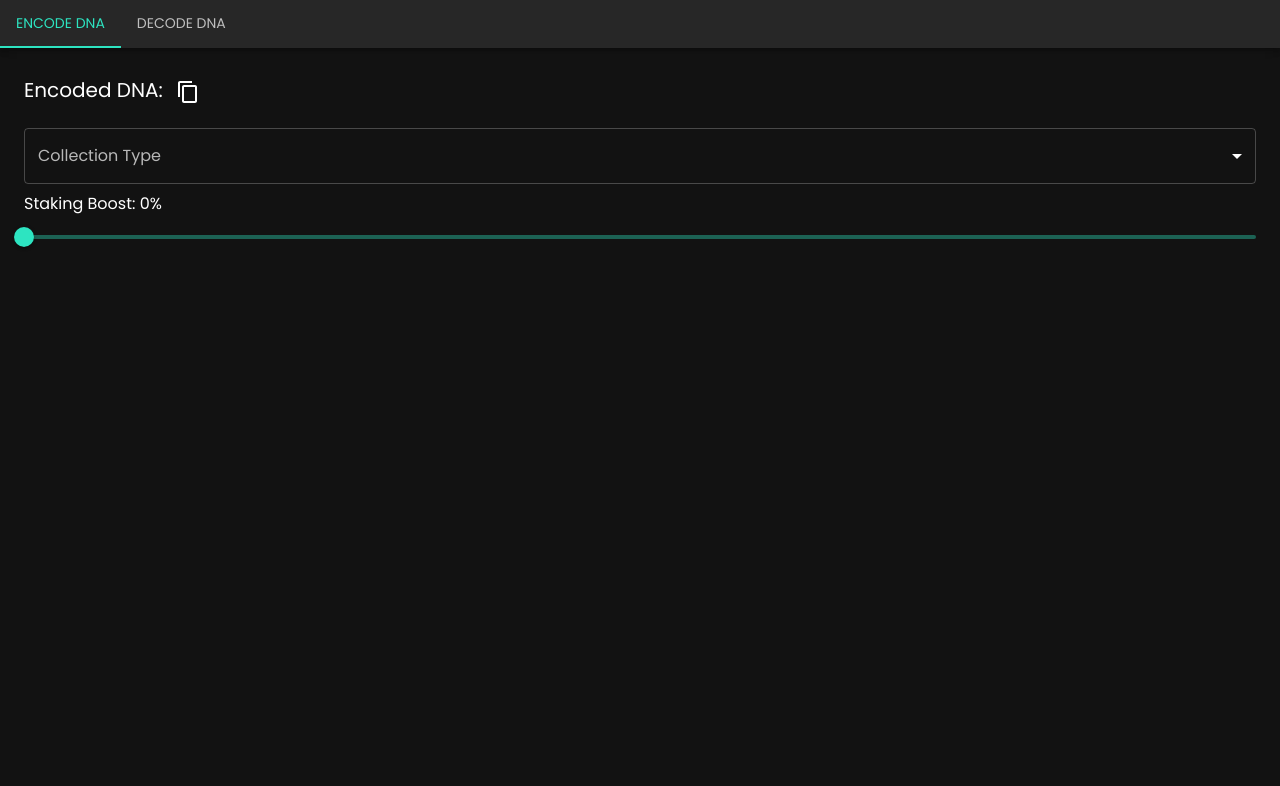
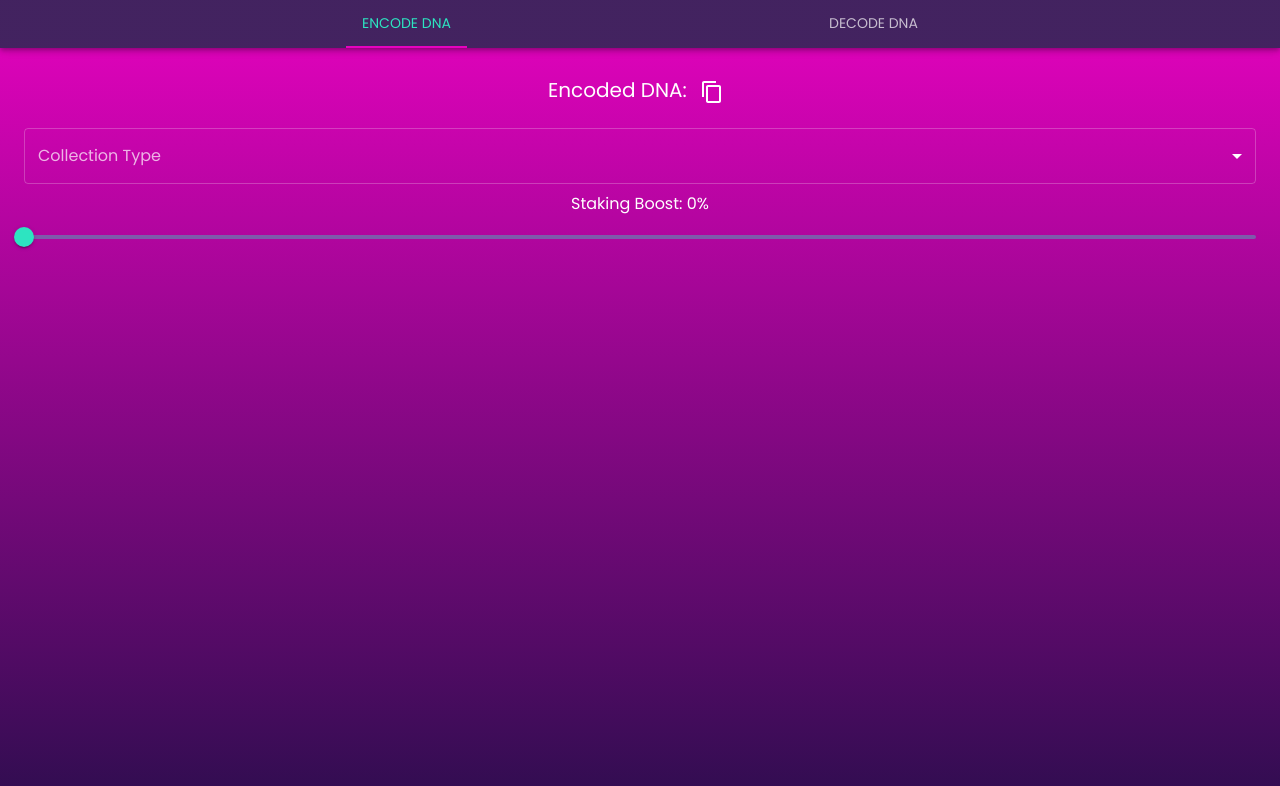
Before and after one commit to Kondux/genome-lab, a React (Create React App) app: page / in a window 1280 px wide. Shown: the top 786 px of the page. Built offline with nearby package versions, Linux system fonts and the light colour scheme.

Commit message:
Added component styles

```diff
--- a/package.json
+++ b/package.json
@@ -10,7 +10,6 @@
 		"@testing-library/jest-dom": "^5.17.0",
 		"@testing-library/react": "^13.4.0",
 		"@testing-library/user-event": "^13.5.0",
-		"normalize.css": "^8.0.1",
 		"react": "^18.2.0",
 		"react-dom": "^18.2.0",
 		"react-scripts": "5.0.1",
--- a/src/components/DNADecoder/DNADecoder.jsx
+++ b/src/components/DNADecoder/DNADecoder.jsx
@@ -86,7 +86,7 @@ function DNADecoder() {
 
 	return (
 		<div>
-			<Typography variant='h6'>Decode DNA String</Typography>
+			{/* <Typography variant='h6'>Decode DNA String</Typography> */}
 			<TextField
 				fullWidth
 				label='DNA String'
--- a/src/components/DNAEncoder/DNAEncoder.jsx
+++ b/src/components/DNAEncoder/DNAEncoder.jsx
@@ -57,7 +57,7 @@ function DNAEncoder() {
 		// Skip the first three genes (protocol version, NFT boost, collection type)
 		const genesArray = Object.entries(dnaKey.genes).slice(3);
 
-		return genesArray.map(([gene, length]) => {
+		return genesArray.map(([gene, _]) => {
 			if (gene.endsWith('_id')) {
 				const optionsKey = `${gene}s`;
 				const options = dnaKey[optionsKey];
--- a/src/index.js
+++ b/src/index.js
@@ -1,7 +1,6 @@
 import React from 'react';
 import ReactDOM from 'react-dom/client';
 import './index.css';
-import 'normalize.css';
 import App from './App';
 import { ThemeProvider, CssBaseline } from '@mui/material';
 import theme from './theme';
--- a/src/theme.js
+++ b/src/theme.js
@@ -1,5 +1,4 @@
 import { createTheme } from '@mui/material/styles';
-import { CssBaseline } from '@mui/material';
 
 const konduxColors = {
 	'accent-blue': '#2DE4C1',
@@ -9,8 +8,17 @@ const konduxColors = {
 	'gradient-red': '#EC5046',
 };
 
+// https://mui.com/material-ui/customization/theming/
+const theme = createTheme({
+	// https://mui.com/material-ui/customization/palette/
+	palette: {
+		mode: 'dark',
+		primary: {
+			main: konduxColors['accent-blue'],
+		},
+	},
 	// https://mui.com/material-ui/customization/typography/
-const typography = {
+	typography: {
 		fontFamily: [
 			'Poppins',
 			'Rubik',
@@ -22,33 +30,51 @@ const typography = {
 			'Arial',
 			'sans-serif',
 		].join(', '),
-};
+	},
+	// https://mui.com/material-ui/customization/theme-components/
+	components: {
+		// Global Styles
+		MuiCssBaseline: {
+			styleOverrides: {
+				html: {
+					height: '100%',
+					textAlign: 'center',
+				},
+				body: {
+					height: '100%',
+					backgroundImage: `linear-gradient(${konduxColors['gradient-pink']}, ${konduxColors['gradient-violet']})`,
+					backgroundRepeat: 'no-repeat',
+					backgroundAttachment: 'fixed',
+				},
+			},
+		},
+		// Component Styles
+		MuiAppBar: {
+			styleOverrides: {
+				root: {
+					backgroundColor: konduxColors['gradient-violet'],
+				},
+			},
+		},
+		MuiTabs: {
+			styleOverrides: {
+				flexContainer: {
+					display: 'flex',
+					flexDirection: 'row',
+					justifyContent: 'space-evenly',
+				},
 
-// https://mui.com/material-ui/customization/palette/
-const palette = {
-	mode: 'dark',
-	primary: {
-		main: konduxColors['accent-blue'],
+				indicator: {
+					backgroundColor: konduxColors['gradient-pink'],
 				},
-};
-
-// TODO: Figure out a way to add autocompletion here
-const globalStyles = {
-    '@global': {
-        '@root':{
-            alignItems: 'center',
-            textAlign: 'center',
-        }
-    }
-};
-
-// https://mui.com/material-ui/customization/theming/
-const theme = createTheme({
-	palette: palette,
-	typography: typography,
-	components: {
-		MuiCssBaseline: {
-			styleOverrides: globalStyles,
+			},
+		},
+		MuiButton: {
+			styleOverrides: {
+				root: {
+					backgroundColor: konduxColors['accent-orange'],
+				},
+			},
 		},
 	},
 });
```
Also changed, not shown: src/index.css (line endings or trailing spaces), 1 other file (tests, documents, lock files or other folders). Lines whose indentation alone changed are shown as unchanged.
